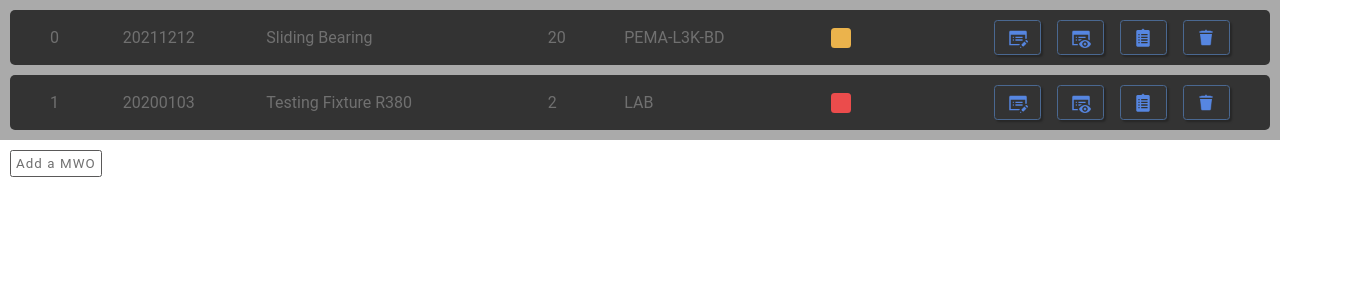
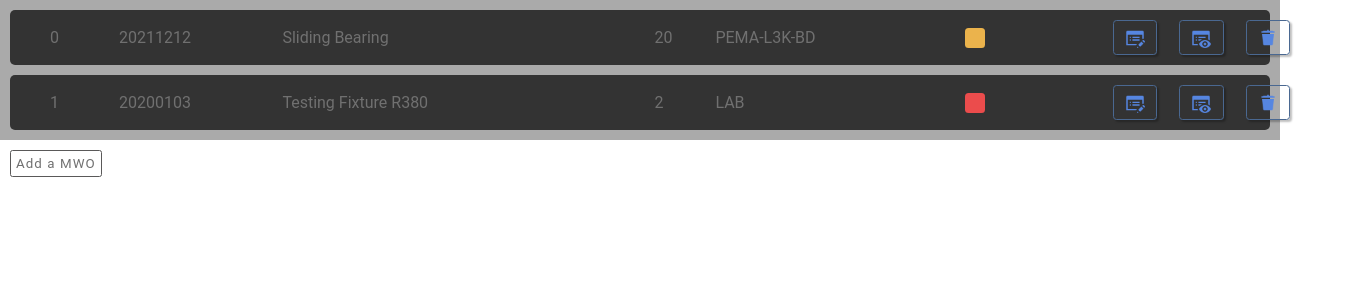
Before and after one commit to mshahzebraza/officeworks, a Next.js app: page /procurement/mwo in a window 1280 px wide. Shown: the top 300 px of the page, 1363 px wide, since content can reach past the window. Built offline with nearby package versions, Linux system fonts and the light colour scheme.

Commit message:
layout set of mwo Entry bar

```diff
--- a/components/MWO/AddMWO_Modal.js
+++ b/components/MWO/AddMWO_Modal.js
@@ -29,18 +29,19 @@ export default function AddMWO_Modal({ closer }) {
             req: true
           }, { // Category
             field: 'itemId',
-            dataList: ['Single Quotation', 'Repeat Order'],
             req: true
           }, { // Currency
             field: 'itemName',
-            dataList: ['PKR', 'USD', 'RMB'],
             req: true
           }, { // Total Cost
             field: 'qty',
             req: true
           }, { // Status
             field: 'status',
-            dataList: ['Active', 'Delivered', 'Closed'],
+            dataList: ['Not Started', 'Active', 'Delivered'],
+            req: true
+          }, { // Title
+            field: 'title',
             req: true
           }, { // Remarks
             field: 'remarks'
--- a/components/MWO/MWOentryBar.js
+++ b/components/MWO/MWOentryBar.js
@@ -37,25 +37,23 @@ export default function MWOentryBar({ mwoData, mwoIndex }) {
       {/* MWO Type */}
       <span className={styles.entryItemName}>{mwoData.itemName}</span>
 
+      {/* MWO Item Id */}
+      {/* <span className={styles.entryItemId}>{mwoData.itemId}</span> */}
 
-      {/* PO Items */}
-      <span className={styles.entryQty}>
-        {
-          mwoData.qty
-        }
-      </span>
+      {/* MWO Qty */}
+      <span className={styles.entryQty}>{mwoData.qty}</span>
 
       <span className={styles.entryApplication}>
         {mwoData.application}
       </span>
 
-      {/* PO Status */}
+      {/* MWO Status */}
       <span className={styles.entryStatus}>
         <span className={`${styles.entryStatusIcon} ${styles[`entryStatusIcon-${mwoData.status.trim().toLowerCase().replace(/\s+/g, '')}`]}`} />
         <span className={styles.entryStatusText} >{mwoData.status}</span>
       </span>
 
-      {/* PO Commands */}
+      {/* MWO Commands */}
       <div className={styles.entryControls}>
         <EntryCtrlBtn type={'Edit'} click={() => setShowUpdateForm(true)} ></EntryCtrlBtn>
         {showUpdateForm && <UpdateMWO_Modal closer={() => setShowUpdateForm(false)} mwoData={mwoData} />}
@@ -64,7 +62,7 @@ export default function MWOentryBar({ mwoData, mwoIndex }) {
         {showSummary && <SummaryMWO_Modal closer={() => setShowSummary(false)} mwoData={mwoData} />}
         {/* itemList={refinedItemList} */}
 
-        <EntryCtrlBtn type={'Detail'} click={() => router.push(`mwo/${mwoData.mwoId}`)} ></EntryCtrlBtn>
+        {/* <EntryCtrlBtn type={'Detail'} click={() => router.push(`mwo/${mwoData.mwoId}`)} ></EntryCtrlBtn> */}
 
         <EntryCtrlBtn type={'Delete'} click={() => dispatch(mwoActions.deleteMWO(mwoData.mwoId))} ></EntryCtrlBtn>
       </div>
--- a/components/MWO/MWOentryBar.module.scss
+++ b/components/MWO/MWOentryBar.module.scss
@@ -19,19 +19,19 @@
 	border-radius: 0.5rem;
 
 	&Index {
-		flex: 0 0 3%;
+		flex: 0 0 5%;
 		// color: royalblue;
 	}
 
 	&MWOid {
 		// border: 1px dotted saddlebrown;
-		flex: 0 0 9%;
+		flex: 0 0 13%;
 		// color: royalblue;
 	}
 
 	&ItemName {
 		// border: 1px dotted saddlebrown;
-		flex: 0 0 20%;
+		flex: 0 0 30%;
 		display: flex;
 		gap: 1rem;
 		// justify-content: space-between;
@@ -39,7 +39,7 @@
 	}
 
 	&Qty {
-		flex: 0 0 4%;
+		flex: 0 0 5%;
 		display: flex;
 		gap: 1rem;
 		// border: 1px dotted saddlebrown;
@@ -48,10 +48,6 @@
 		border-radius: 0.5rem;
 		// background: hsla(0, 0%, 0%, 0.15);
 
-		&Empty {
-			color: $red;
-		}
-
 		padding: 0.25em 0.5em;
 		&:hover {
 			cursor: pointer;
@@ -59,21 +55,21 @@
 		}
 	}
 
-	&ItemId {
-		// border: 1px dotted saddlebrown;
-		flex: 0 0 9%;
-		// color: royalblue;
-	}
+	// &ItemId {
+	// 	// border: 1px dotted saddlebrown;
+	// 	flex: 0 0 14%;
+	// 	// color: royalblue;
+	// }
 
 	&Application {
 		// border: 1px dotted saddlebrown;
-		flex: 0 0 14%;
+		flex: 0 0 20%;
 		// color: royalblue;
 	}
 
 	&Status {
 		// border: 1px dotted saddlebrown;
-		flex: 0 0 11%;
+		flex: 0 0 12%;
 		// flex: 0 1 10%;
 		display: flex;
 		// justify-content: space-between;
@@ -126,7 +122,7 @@
 
 	&Controls {
 		// border: 1px dotted saddlebrown;
-		flex: 0 0 20%;
+		flex: 0 0 15%;
 		display: flex;
 		flex-wrap: wrap;
 		justify-content: space-between;
@@ -135,7 +131,7 @@
 			border-radius: 0.35rem;
 			padding: 0.65rem;
 			// padding: 0.65rem 0.5rem 0.5rem;
-			flex-basis: 20%;
+			flex-basis: 25%;
 			border: 1.5px solid rgb(74, 104, 145);
 			box-shadow: 2px 2px 2px hsla(0, 0%, 0%, 0.25);
 			&:active,
--- a/components/MWO/UpdateMWO_Modal.js
+++ b/components/MWO/UpdateMWO_Modal.js
@@ -60,13 +60,12 @@ export default function UpdateMWO_Modal({ closer, mwoData }) {
               field: 'status',
               req: true,
               defaultValue: mwoData.status && mwoData.status,
-              dataList: ['Not Started', 'In Process', 'Delivered']
+              dataList: ['Not Started', 'Active', 'Delivered']
             },
             {
               field: 'title',
               req: true,
               defaultValue: mwoData.title && mwoData.title,
-              dataList: ['Closed', 'In Process', 'Delivered']
             },
             // mwoData.remarks.length > 0 &&
             // mwoData.remarks &&
--- a/db/workOrders.js
+++ b/db/workOrders.js
@@ -9,7 +9,7 @@ const workOrdersDb = [
     itemName: 'Sliding Bearing',
     qty: 20,
     title: 'Widening of pulley shaft cavity with a tolerance of  +0.01 mm using CNC Milling Machine.',
-    status: 'Active', // Active, Milling, Turning, STUCK
+    status: 'Active', // Not Started, Active, Delivered, Milling, Turning, STUCK
     // Remark / Update
     remarks:
       'PCMB Meeting discussion concluded that an IHD is to be conducted in presence of Representatives from Metallurgical, Q&A  and SETUPSX. IHD will be focussed on the benefits of the said increase in cavity of the module. The decision will be formulated after the return of MD-SETUPX from COUNTRY AMINO.'
```
Also changed, not shown: pages/procurement/po/[refId]/index.js (+4 -4 lines), 1 other file (tests, documents, lock files or other folders).
